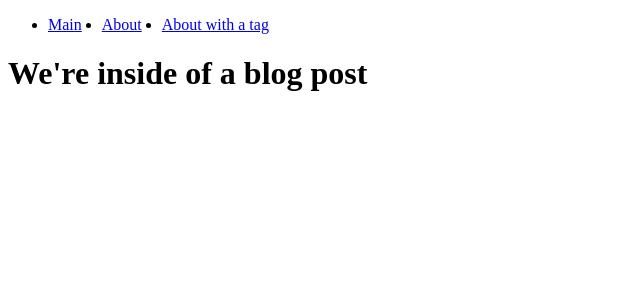
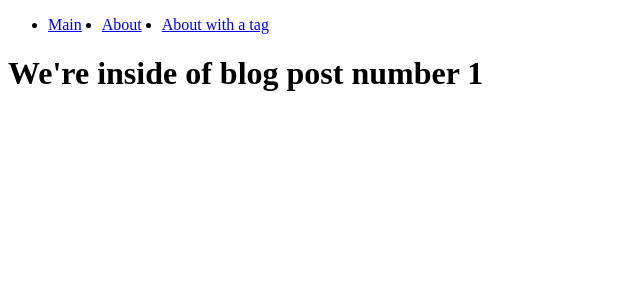
Before and after one commit to p2arthur/portfolio_nuxt, a Nuxt app: page /blog/1 in a window 1280 px wide. Shown: the top 300 px of the page, without its empty margins (0-640 px from the left). Built offline with nearby package versions, Linux system fonts and the light colour scheme.

Commit message:
[add:feat] display slug into the dynamic blog route

```diff
--- a/pages/blog/[slug].vue
+++ b/pages/blog/[slug].vue
@@ -1,5 +1,12 @@
 <!-- @format -->
 
+<script setup lang="ts">
+  const route = useRoute();
+  console.log(route.params.slug);
+</script>
+
 <template>
-  <h1>We're inside of a blog post</h1>
+  <h1>
+    We're inside of blog post number <span>{{ route.params.slug }}</span>
+  </h1>
 </template>
```
